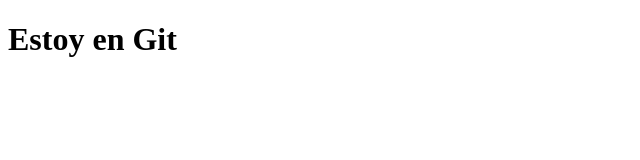
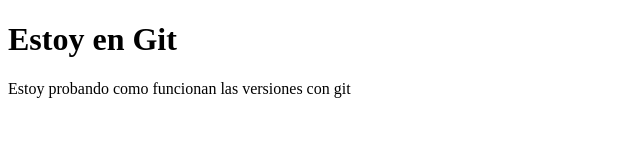
Before and after one commit to jorgesweet/jsccomputer, a plain HTML site: page Index.html in a window 1280 px wide. Shown: the whole page, without its empty margins (0-640 px from the left). Drawn offline with Linux system fonts and the light colour scheme.

```diff
--- a/Index.html
+++ b/Index.html
@@ -8,5 +8,6 @@
     <header>
          <h1> Estoy en Git</h1>
 </header>
+<p> Estoy probando como funcionan las versiones con git</p>
 </body>
 </html>
```
Also changed, not shown: estilos.css (added).
